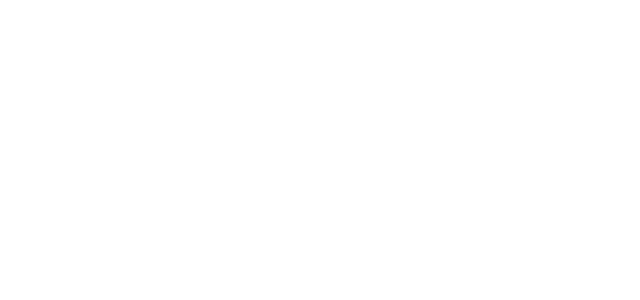
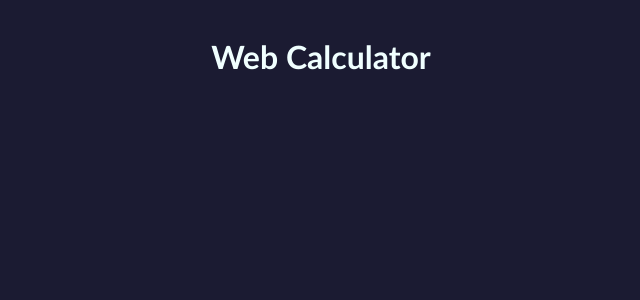
Before and after one commit to Santi846/calculator, a React (Create React App) app: page / in a window 1280 px wide. Shown: the top 300 px of the page, without its empty margins (319-959 px from the left). Built offline with nearby package versions, Linux system fonts and the light colour scheme.

Commit message:
Styling the page

```diff
--- a/src/App.css
+++ b/src/App.css
@@ -1,38 +1,21 @@
+body {
+  background: #1b1b32;
+  font-family: 'Gill Sans', 'Gill Sans MT', Calibri, 'Trebuchet MS', sans-serif;
+  display: fixed;
+}
+
 .App {
   text-align: center;
+  width: 100%;
+  height: 100%;
+  /* padding-top: 10px;
+  display: flex;
+  flex-wrap: wrap;
+  justify-content:center ;
+  align-items: center; */
 }
 
-.App-logo {
-  height: 40vmin;
-  pointer-events: none;
+.title{
+  color: azure;
+  padding-top: 1rem;
 }
-
-@media (prefers-reduced-motion: no-preference) {
-  .App-logo {
-    animation: App-logo-spin infinite 20s linear;
-  }
-}
-
-.App-header {
-  background-color: #282c34;
-  min-height: 100vh;
-  display: flex;
-  flex-direction: column;
-  align-items: center;
-  justify-content: center;
-  font-size: calc(10px + 2vmin);
-  color: white;
-}
-
-.App-link {
-  color: #61dafb;
-}
-
-@keyframes App-logo-spin {
-  from {
-    transform: rotate(0deg);
-  }
-  to {
-    transform: rotate(360deg);
-  }
-}
--- a/src/App.js
+++ b/src/App.js
@@ -3,6 +3,8 @@ import './App.css';
 function App() {
   return (
     <div className="App">
+      <h1 className='title'>Web Calculator</h1>
+      <div></div>
     </div>
   );
 }
```
